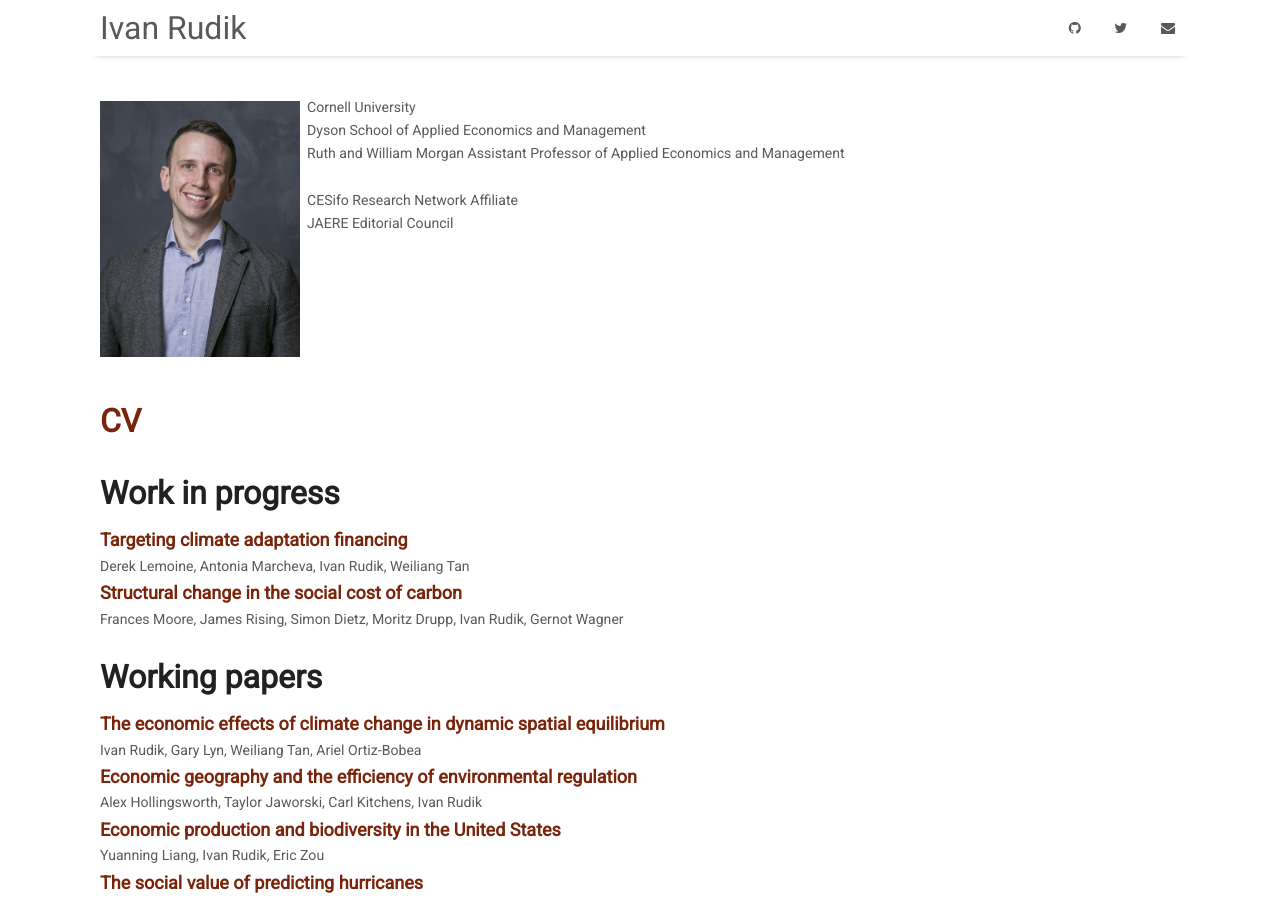
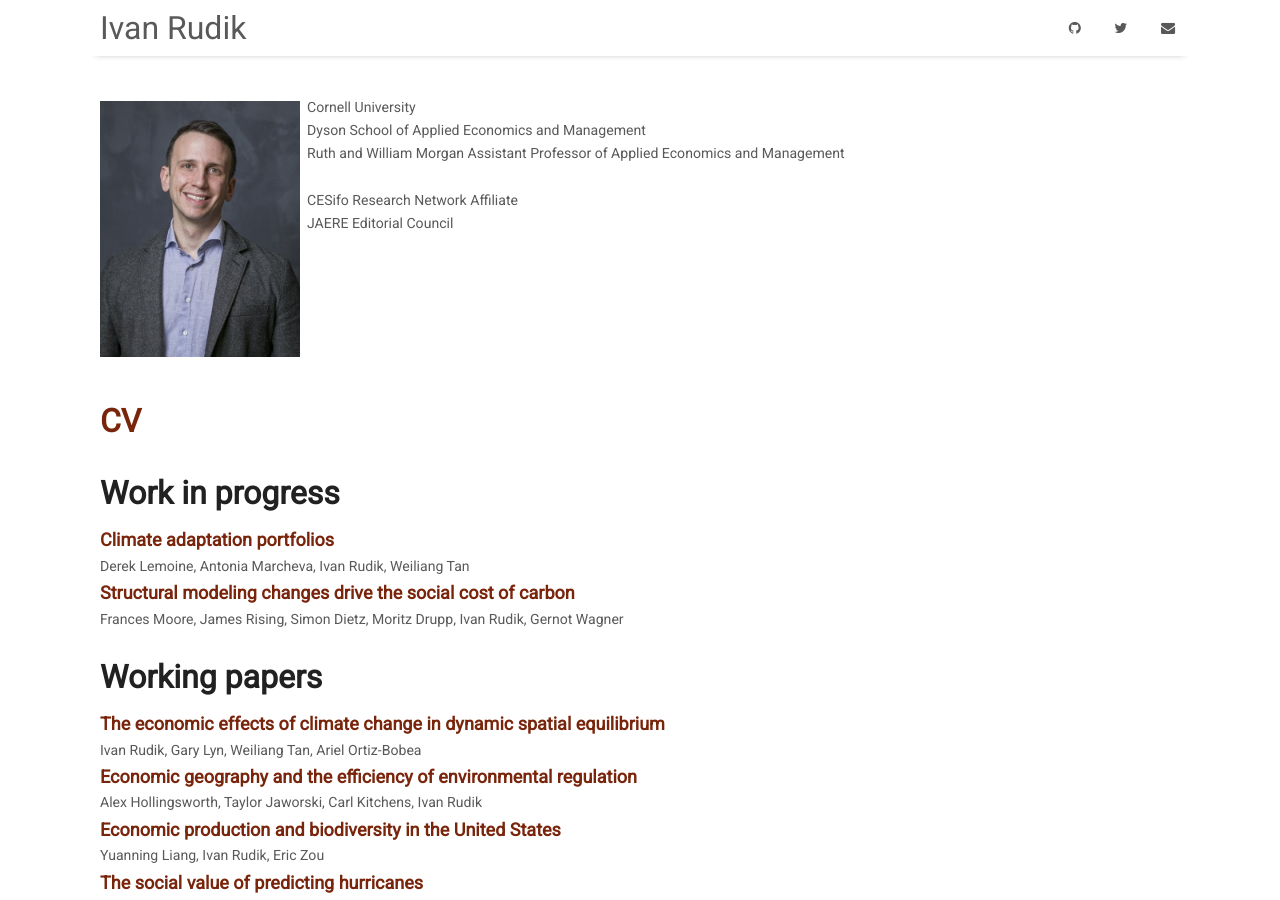
Before and after one commit to irudik/irudik.github.io, a Jekyll site: the page built from index.md, in a window 1280 px wide and 900 px high. Built offline with Jekyll 4.4.1, drawn with Linux system fonts in a browser that asks for light colours; nearby versions of some CDN libraries.

Commit message:
update titles

```diff
--- a/index.md
+++ b/index.md
@@ -25,10 +25,10 @@ tags:
 
 # Work in progress
 
-### Targeting climate adaptation financing
+### Climate adaptation portfolios
 Derek Lemoine, Antonia Marcheva, Ivan Rudik, Weiliang Tan
 
-### Structural change in the social cost of carbon
+### Structural modeling changes drive the social cost of carbon
 Frances Moore, James Rising, Simon Dietz, Moritz Drupp, Ivan Rudik, Gernot Wagner
 
 # Working papers
```
